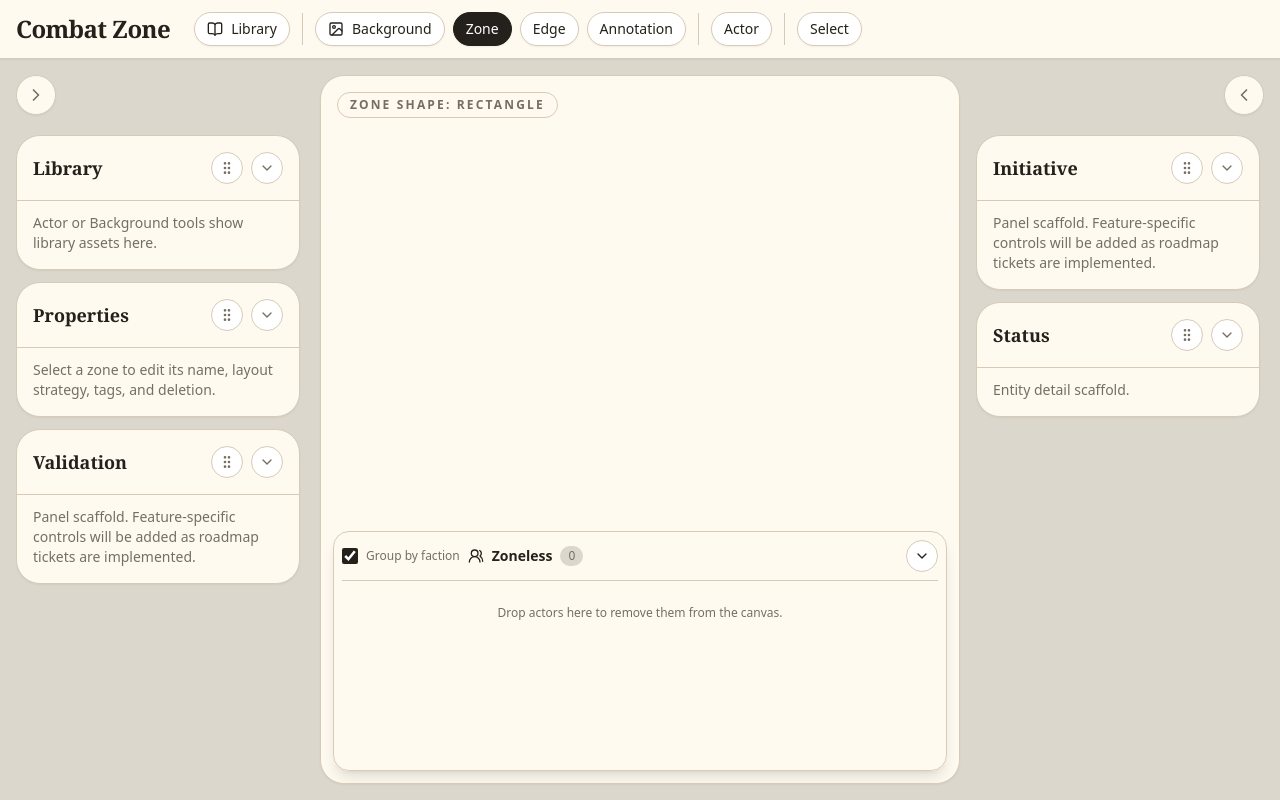
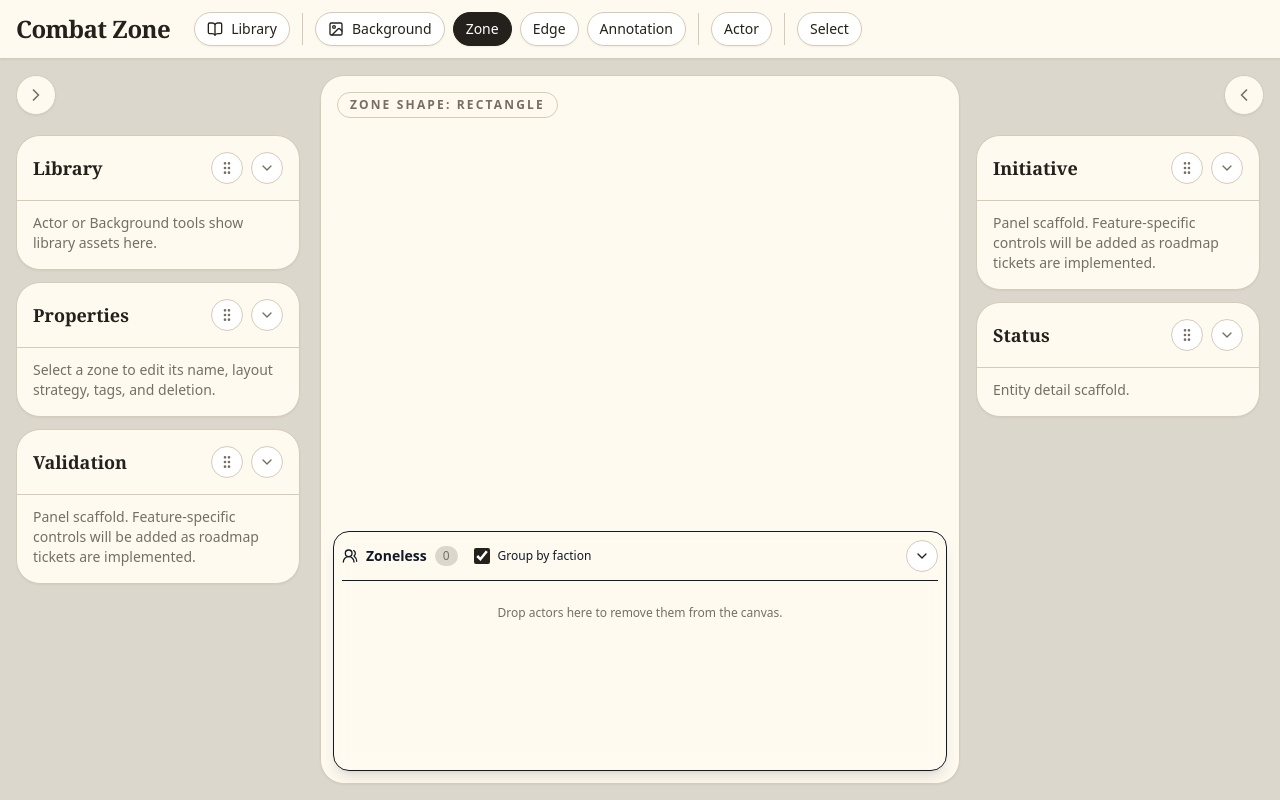
Before and after one commit to ericdrejza/combat-zone, a React (Vite) app: page / in a window 1280 px wide. Both pictures are taken after a click on the button 922 px from the left and 746 px from the top of the page. Built offline with nearby package versions, Linux system fonts and the light colour scheme.

Commit message:
Udpate zoneless actor panel styling.

```diff
--- a/src/ui/canvas/ZonelessActorPanel.tsx
+++ b/src/ui/canvas/ZonelessActorPanel.tsx
@@ -94,7 +94,7 @@ export function ZonelessActorPanel({
   const selectedZonelessIds = selectedIds.filter((actorId) =>
     zonelessActors.some((actor) => actor.id === actorId)
   );
-  const collapsedColor = getTextColorForLuminance(canvasBackgroundLuminance);
+  const contrastColor = getTextColorForLuminance(canvasBackgroundLuminance);
 
   function handleSelect(
     actorId: string,
@@ -135,7 +135,7 @@ export function ZonelessActorPanel({
       aria-label="Zoneless actors"
       className={`absolute bottom-3 left-1/2 z-20 flex -translate-x-1/2 flex-col overflow-hidden border p-2 ${
         expanded
-          ? "rounded-2xl border-canvas-line bg-canvas-panel/95 shadow-lg backdrop-blur"
+          ? "rounded-2xl border-canvas-line bg-canvas-panel/10 shadow-lg backdrop-blur"
           : "rounded-lg bg-transparent"
       } ${
         isActorDragActive ? "border-canvas-ink ring-2 ring-canvas-ink/20" : ""
@@ -145,18 +145,34 @@ export function ZonelessActorPanel({
       style={{
         height: expanded ? `${size.height}px` : undefined,
         maxWidth: "calc(100% - 1.5rem)",
-        ...(expanded
-          ? {}
-          : {
-              borderColor: collapsedColor,
-              color: collapsedColor,
-            }),
+        borderColor: contrastColor,
+        color: contrastColor,
         width: `${size.width}px`
       }}
     >
       <div className="flex items-center gap-2">
-        {expanded ? (
-          <label className="flex items-center gap-2 text-xs text-canvas-muted">
+        <div className="flex min-w-0 flex-1 items-center gap-4">
+          <div className="flex items-center gap-2">
+            <UsersRound aria-hidden="true" size={16} />
+            <span className="truncate text-sm font-semibold">Zoneless</span>
+            <span
+              className={`rounded-full px-2 py-0.5 text-xs ${
+                expanded ? "bg-canvas text-canvas-muted" : ""
+              }`}
+              style={expanded
+                ? {}
+                : {
+                  // background: "rgba(0, 0, 0, 0.0)",
+                  color: contrastColor,
+                  outline: `1px solid ${contrastColor}`
+                }
+              }
+              >
+              {zonelessActors.length}
+            </span>
+          </div>
+          {expanded ? (
+          <label className="flex items-center gap-2 text-xs">
             <input
               aria-label="Group by faction"
               checked={groupByFaction}
@@ -167,16 +183,6 @@ export function ZonelessActorPanel({
             Group by faction
           </label>
         ) : null}
-        <div className="flex min-w-0 flex-1 items-center gap-2">
-          <UsersRound aria-hidden="true" size={16} />
-          <span className="truncate text-sm font-semibold">Zoneless</span>
-          <span
-            className={`rounded-full px-2 py-0.5 text-xs ${
-              expanded ? "bg-canvas text-canvas-muted" : ""
-            }`}
-          >
-            {zonelessActors.length}
-          </span>
         </div>
         {isResized ? (
           <button
@@ -198,14 +204,14 @@ export function ZonelessActorPanel({
               : "border-current bg-transparent text-inherit"
           }`}
           onClick={() => setExpanded((current) => !current)}
-          style={expanded ? undefined : { borderColor: collapsedColor }}
+          style={expanded ? undefined : { borderColor: contrastColor }}
           type="button"
         >
           {expanded ? <ChevronDown size={16} /> : <ChevronUp size={16} />}
         </button>
       </div>
       {expanded ? (
-        <div className="mt-2 min-h-0 flex-1 overflow-y-auto border-t border-canvas-line pt-2">
+        <div className="mt-2 min-h-0 flex-1 overflow-y-auto border-t border-canvas-line pt-2" style={{borderColor: contrastColor}}>
           {zonelessActors.length === 0 ? (
             <p className="px-2 py-4 text-center text-xs text-canvas-muted">
               Drop actors here to remove them from the canvas.
@@ -213,8 +219,10 @@ export function ZonelessActorPanel({
           ) : groupByFaction ? (
             <div className="flex gap-10">
               {groupedActors.map((group) => (
-                <section className="border-x" aria-label={`${group.label} zoneless actors`} key={group.id}>
-                  <h3 className="px-2 text-[10px] font-semibold uppercase tracking-wide text-canvas-muted">
+                <section className="border-x" aria-label={`${group.label} zoneless actors`} key={group.id}
+                  style={{borderColor: contrastColor}}
+                >
+                  <h3 className="px-2 text-[10px] font-semibold uppercase tracking-wide">
                     {group.label}
                   </h3>
                   <div className="flex flex-row flex-wrap gap-1">
```
